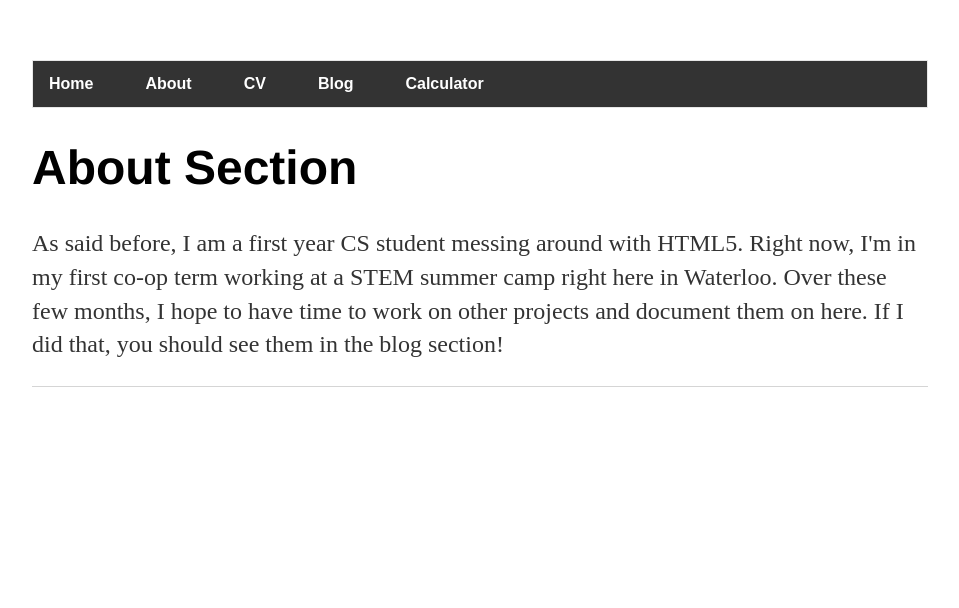
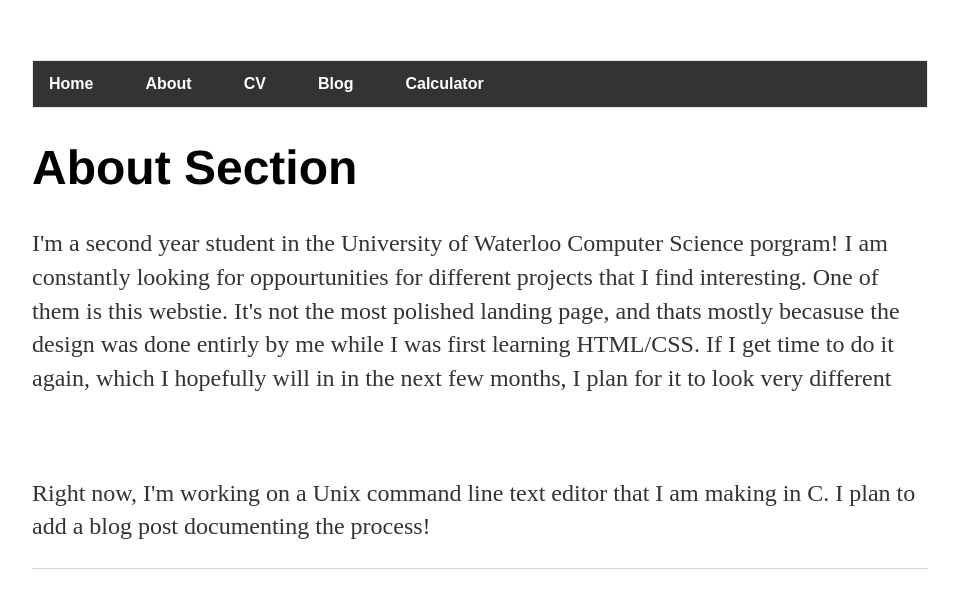
Before and after one commit to RehmanMujtaba/old-website, a Jekyll site: the page built from about/index.html, in a window 1280 px wide. Shown: the top 608 px of the page, without its empty margins (160-1119 px from the left). Built offline with Jekyll 4.4.1, drawn with Linux system fonts in a browser that asks for light colours.

Commit message:
Update index.html
Updated "about"

```diff
--- a/about/index.html
+++ b/about/index.html
@@ -4,7 +4,9 @@ title: Mujtaba Personal Website
 ---
     		<div class="blurb">
         		<h1>About Section</h1>
-				<p>As said before, I am a first year CS student messing around with HTML5. Right now,
-			         I'm in my first co-op term working at a STEM summer camp right here in Waterloo. Over these few months, I hope to
-                                 have time to work on other projects and document them on here. If I did that, you should see them in the blog section!<p>
+				<p>I'm a second year student in the University of Waterloo Computer Science porgram! I am constantly looking for oppourtunities for
+				   different projects that I find interesting. One of them is this webstie. It's not the most polished landing page, and thats mostly
+			           becasuse the design was done entirly by me while I was first learning HTML/CSS. If I get time to do it again, which I hopefully will in
+			           in the next few months, I plan for it to look very different<p><br>
+				<p>Right now, I'm working on a Unix command line text editor that I am making in C. I plan to add a blog post documenting the process!
     		</div><!-- /.blurb -->
```
